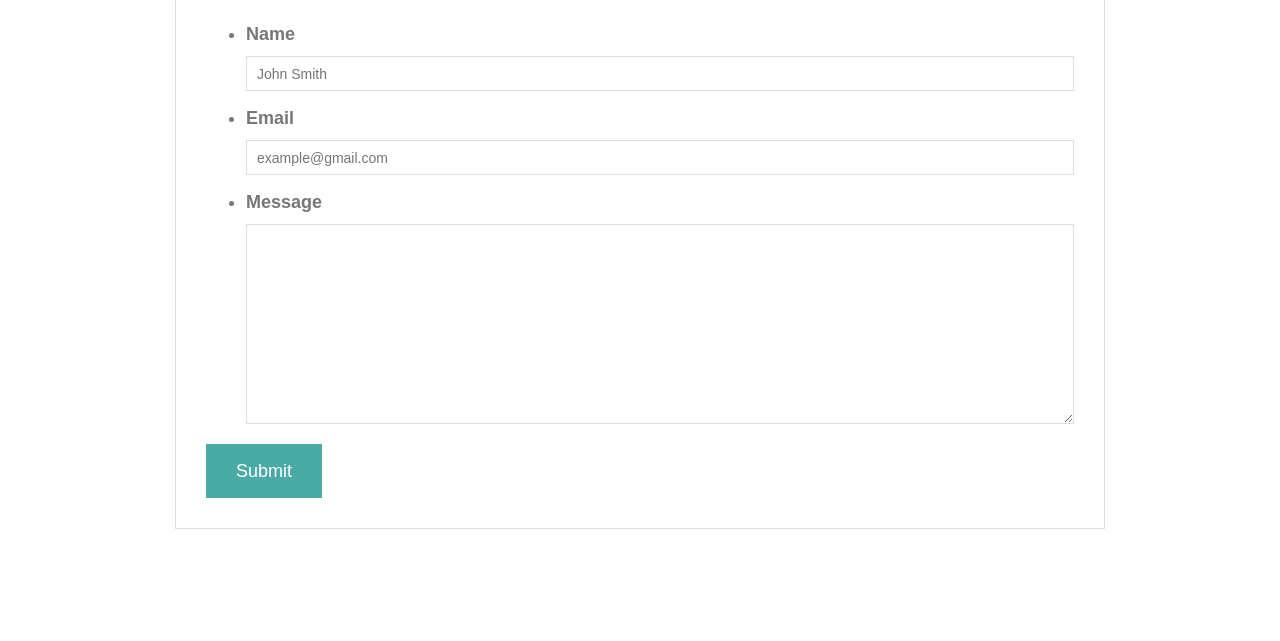
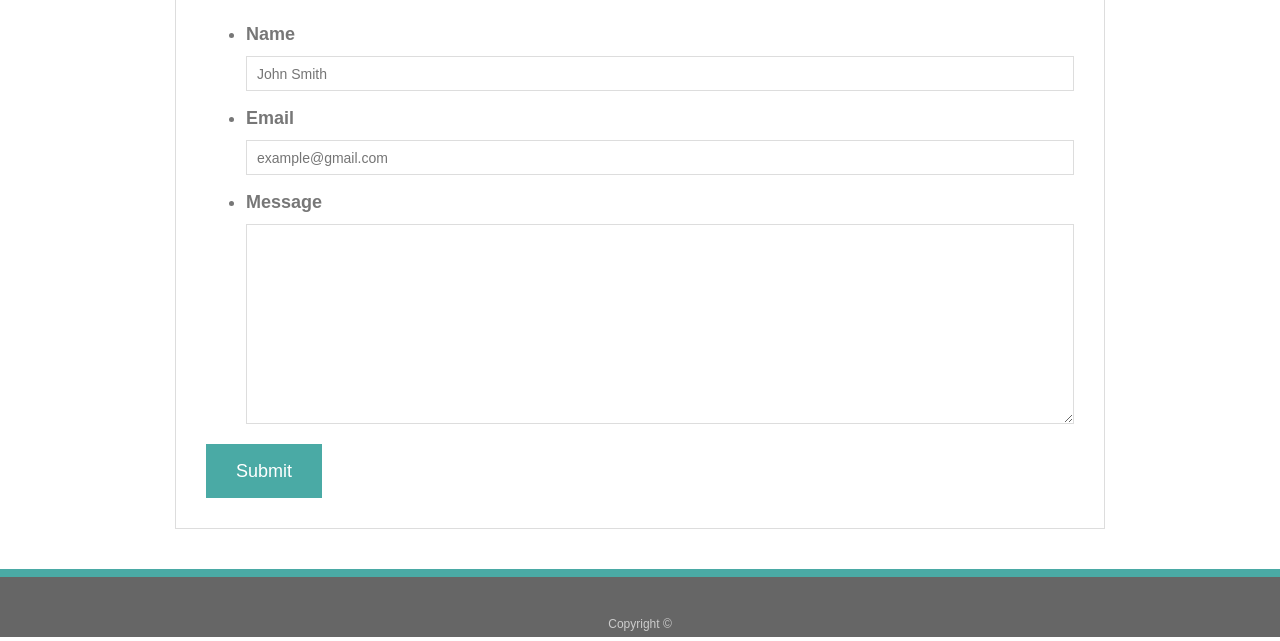
Before and after one commit to david-fetchopia/Bootstrap-Portfolio, a plain HTML site: page contact.html in a window 1280 px wide. Shown: the part 256-897 px from the top of the page. Before the commit the page ends 825 px from the top, so only its background shows below. Drawn offline with nearby package versions, Linux system fonts and the light colour scheme.

Commit message:
added footer to portfolio and contact page

```diff
--- a/contact.html
+++ b/contact.html
@@ -52,6 +52,12 @@
         </div>
     </div>
 
+    <footer>
+        <div class="container">
+            Copyright &copy;
+        </div>
+    </footer>
+
 </body>
 
 </html>
```
Also changed, not shown: portfolio.html (+5 -1 lines).
